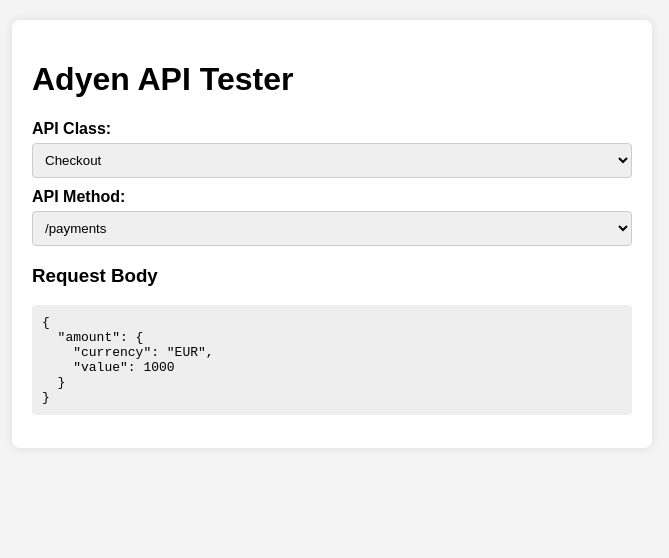
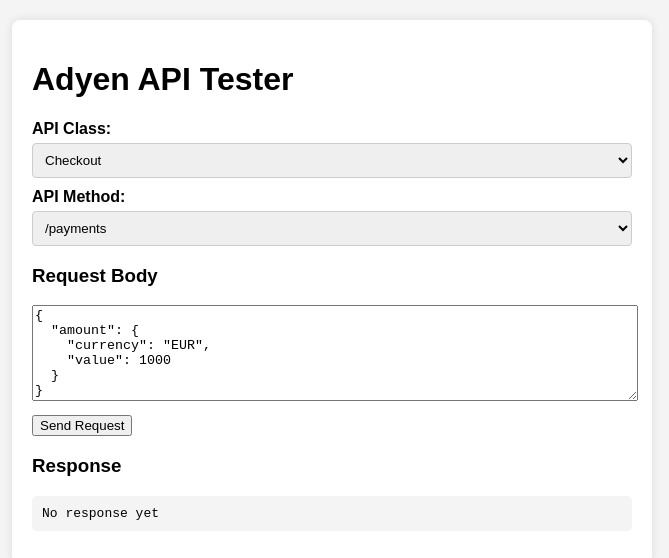
Before and after one commit to nobuyaiwao/adyen-library-sandbox, a React (Vite) app in the folder frontend/: page / in a window 1280 px wide. Shown: the top 558 px of the page, without its empty margins (308-977 px from the left). Built offline with nearby package versions, Linux system fonts and the light colour scheme.

Commit message:
frontend : JSON editor

```diff
--- a/frontend/src/App.jsx
+++ b/frontend/src/App.jsx
@@ -1,7 +1,5 @@
-// Add this import at the top
-import React from "react";
-
-import { useState } from "react";
+import React, { useState } from "react";
+import axios from "axios";
 
 const apiClasses = {
   Checkout: ["/payments", "/payments/details"],
@@ -15,6 +13,26 @@
   const [requestBody, setRequestBody] = useState(
     JSON.stringify({ amount: { currency: "EUR", value: 1000 } }, null, 2)
   );
+  const [response, setResponse] = useState(null);
+
+  // Handle request body input change
+  const handleRequestBodyChange = (event) => {
+    setRequestBody(event.target.value);
+  };
+
+  // Function to send API request
+  const sendRequest = async () => {
+    try {
+      const requestData = JSON.parse(requestBody);
+      const res = await axios.post("http://localhost:8083/run-test", {
+        api: selectedMethod,
+        params: requestData
+      });
+      setResponse(res.data);
+    } catch (error) {
+      setResponse({ error: error.message });
+    }
+  };
 
   return (
     <div className="container">
@@ -39,9 +57,33 @@
         ))}
       </select>
 
-      {/* Display Request JSON */}
+      {/* Request JSON Editor */}
       <h3>Request Body</h3>
-      <pre>{requestBody}</pre>
+      <textarea
+        value={requestBody}
+        onChange={handleRequestBodyChange}
+        rows="6"
+        style={{ width: "100%", fontFamily: "monospace" }}
+      />
+
+      {/* Send Request Button */}
+      <button onClick={sendRequest} style={{ marginTop: "10px" }}>
+        Send Request
+      </button>
+
+      {/* Response Display */}
+      <h3>Response</h3>
+      <pre
+        style={{
+          backgroundColor: "#f4f4f4",
+          padding: "10px",
+          borderRadius: "5px",
+          whiteSpace: "pre-wrap",
+          wordWrap: "break-word",
+        }}
+      >
+        {response ? JSON.stringify(response, null, 2) : "No response yet"}
+      </pre>
     </div>
   );
 }
```
